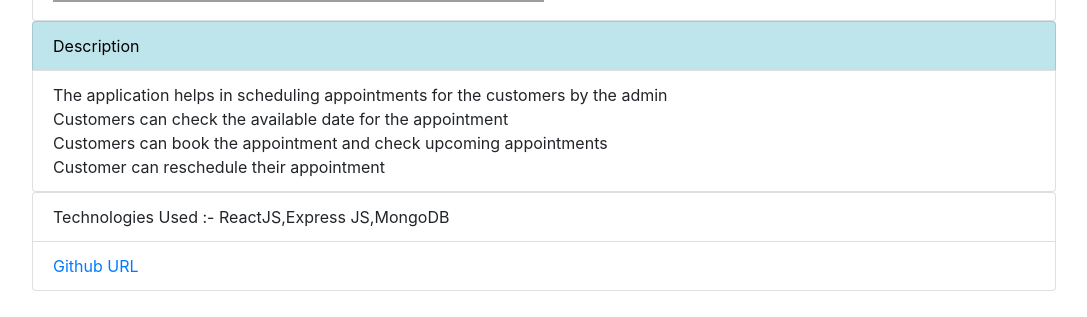
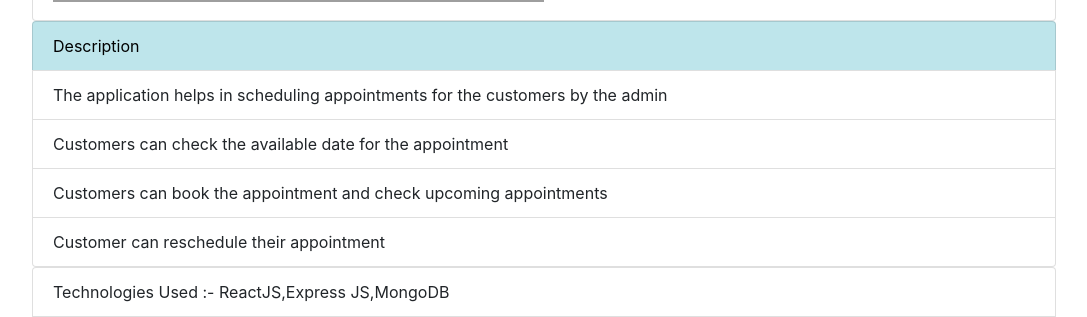
Before and after one commit to parulraheja98/personal-website, a React (Create React App) app: page /salonappointment in a window 1280 px wide. Shown: the part 831-1148 px from the top of the page, without its empty margins (96-1183 px from the left). Before the commit the page ends 1122 px from the top, so only its background shows below. Built offline with nearby package versions, Linux system fonts and the light colour scheme; grey boxes are pictures that could not be loaded.

Commit message:
Changes made in display of description of projects

```diff
--- a/src/components/ChatApplication.js
+++ b/src/components/ChatApplication.js
@@ -69,11 +69,16 @@ render() {
                 </ListGroup.Item>
                 <ListGroup.Item>
                     The application is intended for users who want to live chat with each other in Real Time  <br />
+                </ListGroup.Item>
+		<ListGroup.Item>
                     Admin have access to all the messages posted  <br />
+		</ListGroup.Item>
+		<ListGroup.Item>
                     User can view other people message and update their own messages <br />
+		</ListGroup.Item>
+		<ListGroup.Item>
                     Admin can give read or write permission to the users
-
-                </ListGroup.Item>
+		</ListGroup.Item>
             </ListGroup>
             <ListGroup>
                 <ListGroup.Item> Technologies Used :- HTML,CSS,JS,Laravel,MySQL </ListGroup.Item>
--- a/src/components/ExpenseShare.js
+++ b/src/components/ExpenseShare.js
@@ -68,8 +68,12 @@ render() {
                 </ListGroup.Item>
                 <ListGroup.Item>
                     Users can create expenses that they want to share with other people in household  <br />
-                    Users can create household and invite other user to join the household  <br />
-                    Users have their own dashboard where they have list of bill payments they made and how much amount is due  <br />
+                </ListGroup.Item>
+		<ListGroup.Item>
+	            Users can create household and invite other user to join the household  <br />
+                </ListGroup.Item>
+		<ListGroup.Item>
+		    Users have their own dashboard where they have list of bill payments they made and how much amount is due  <br />
 
                 </ListGroup.Item>
             </ListGroup>
--- a/src/components/SalonAppointment.js
+++ b/src/components/SalonAppointment.js
@@ -68,10 +68,15 @@ render() {
                 </ListGroup.Item>
                 <ListGroup.Item>
                     The application helps in scheduling appointments for the customers by the admin <br />
-                    Customers can check the available date for the appointment <br />
-                    Customers can book the appointment and check upcoming appointments <br />
-                    Customer can reschedule their appointment
-
+                </ListGroup.Item>
+		<ListGroup.Item>
+		    Customers can check the available date for the appointment <br />
+                </ListGroup.Item>
+		<ListGroup.Item>
+		    Customers can book the appointment and check upcoming appointments <br />
+                </ListGroup.Item>
+		<ListGroup.Item>
+		     Customer can reschedule their appointment
                 </ListGroup.Item>
             </ListGroup>
             <ListGroup>
--- a/src/components/ShoppingCart.js
+++ b/src/components/ShoppingCart.js
@@ -66,10 +66,15 @@ render() {
                 </ListGroup.Item>
                 <ListGroup.Item>
                     The application is intended for users who are interacting in ecommerce stores  <br />
+		</ListGroup.Item>
+		<ListGroup.Item>
                     Users can add products to the cart and checkout  <br />
-                    Users can create their own custom products  <br />
-                    Users are notified when the product is running out of inventory
-
+                </ListGroup.Item>
+		<ListGroup.Item>
+		    Users can create their own custom products  <br />
+                </ListGroup.Item>
+		<ListGroup.Item>
+		    Users are notified when the product is running out of inventory
                 </ListGroup.Item>
             </ListGroup>
             <ListGroup>
```
Also changed, not shown: 1 other file (tests, documents, lock files or other folders).
